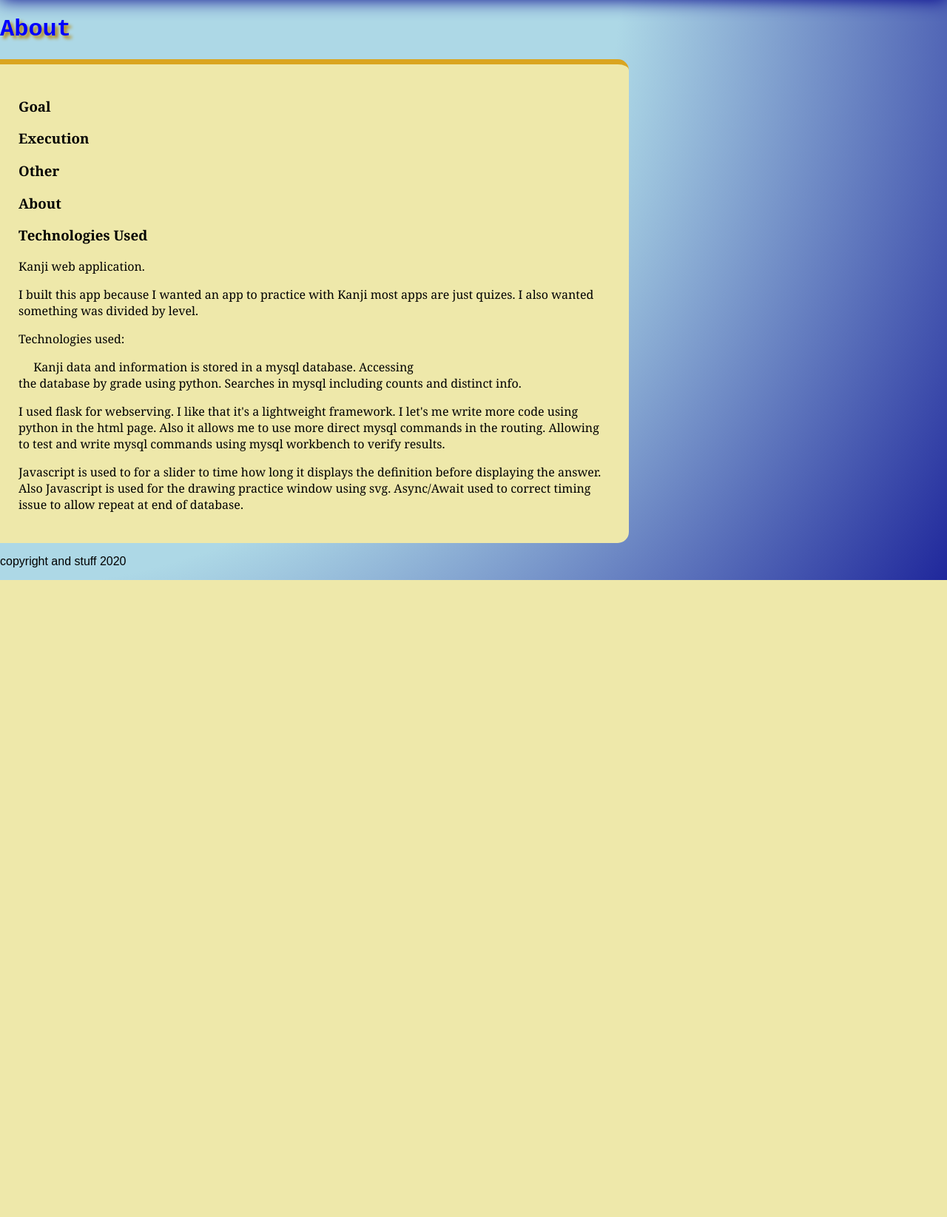
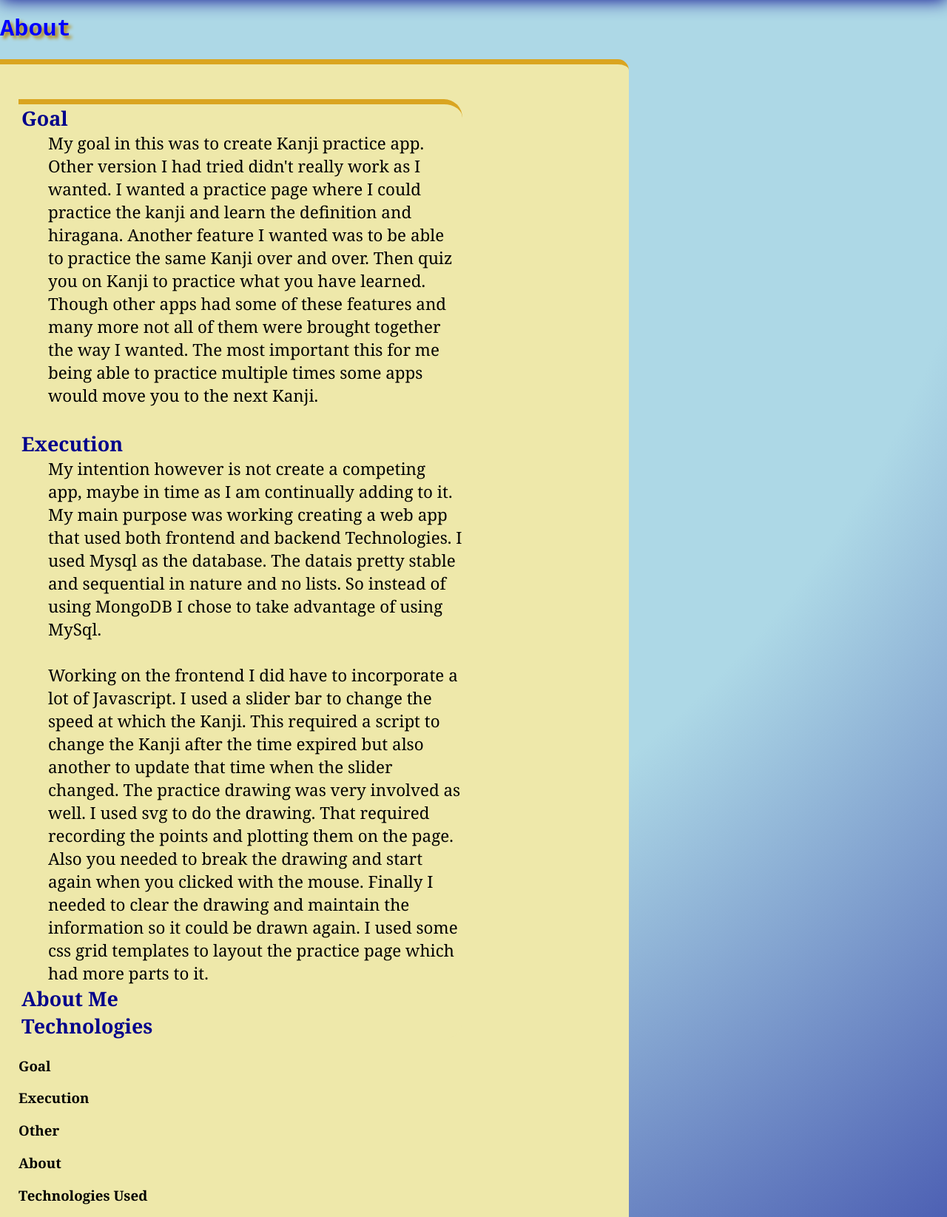
Before and after one commit to LeoKnox/cavern_game, a Flask app: page /about in a window 1280 px wide. Shown: the part 46-1691 px from the top of the page at 74% size. Before the commit the page ends 830 px from the top, so only its background shows below. Run offline with Flask 2, Linux system fonts and the light colour scheme.

Commit message:
Add files via upload

```diff
--- a/application/templates/about.html
+++ b/application/templates/about.html
@@ -3,6 +3,37 @@
 {% block content %}
     <h1>About</h1>
     <div class="content">
+        <dl>
+            <dt>Goal</dt>
+            <dd>My goal in this was to create Kanji practice app. Other version I had tried didn't really
+                work as I wanted. I wanted a practice page where I could practice the kanji and learn the
+                definition and hiragana. Another feature I wanted was to be able to practice the same Kanji
+                over and over. Then quiz you on Kanji to practice what you have learned. Though other apps
+                had some of these features and many more not all of them were brought together the way I wanted.
+                The most important this for me being able to practice multiple times some apps would move you to
+                the next Kanji.
+            </dd>
+            <br/>
+            <dt>Execution</dt>
+            <dd>
+                My intention however is not create a competing app, maybe in time as I am continually adding to
+                it. My main purpose was working creating a web app that used both frontend and backend Technologies.
+                I used Mysql as the database. The datais pretty stable and sequential in nature and no lists. So
+                instead of using MongoDB I chose to take advantage of using MySql.
+            </dd>
+            <br/>
+            <dd>
+                Working on the frontend I did have to incorporate a lot of Javascript. I used a slider bar to change
+                the speed at which the Kanji. This required a script to change the Kanji after the time expired but
+                also another to update that time when the slider changed. The practice drawing was very involved as
+                well. I used svg to do the drawing. That required recording the points and plotting them on the page.
+                Also you needed to break the drawing and start again when you clicked with the mouse. Finally I needed
+                to clear the drawing and maintain the information so it could be drawn again. I used some css grid
+                templates to layout the practice page which had more parts to it.
+            </dd>
+            <dt>About Me</dt>
+            <dt>Technologies</dt>
+        </dl>
         <h3>Goal</h3>
         <h3>Execution</h3>
         <h3>Other</h3>
```
